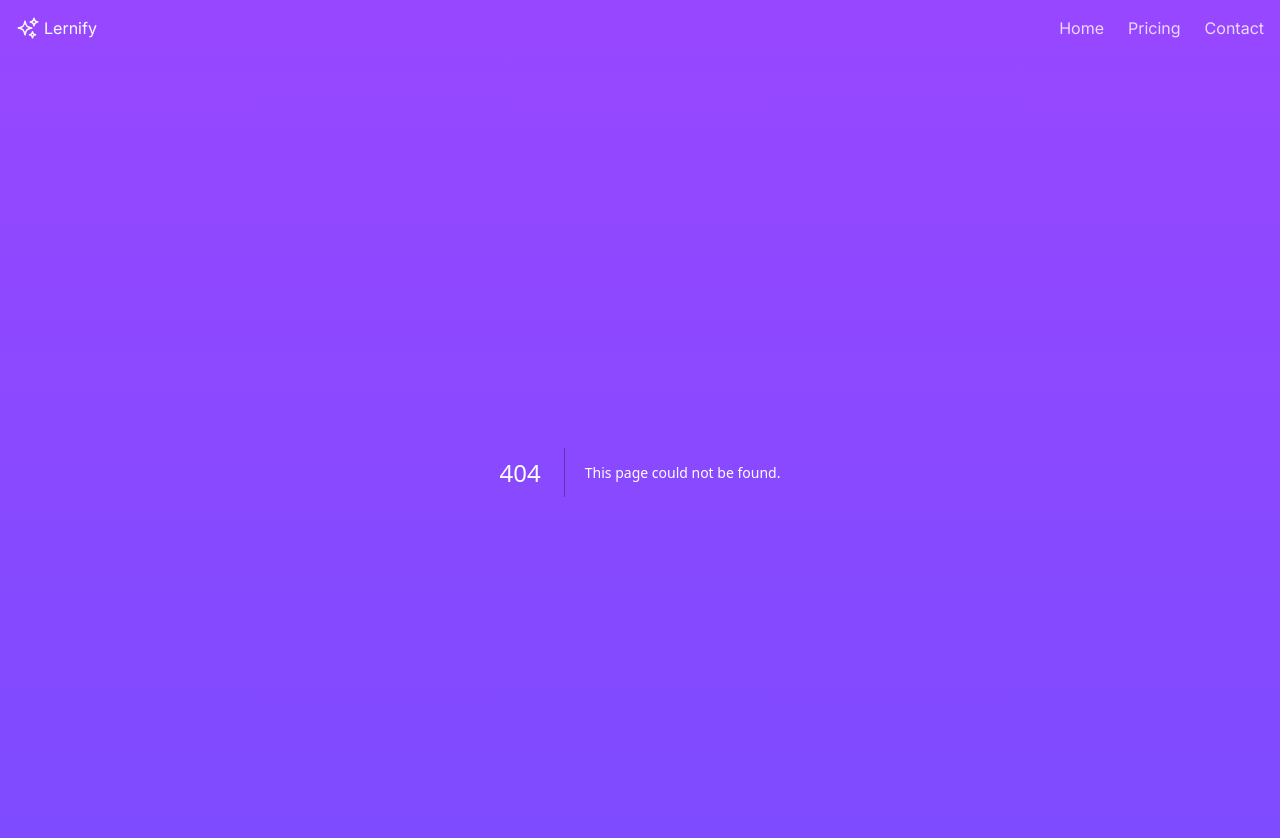
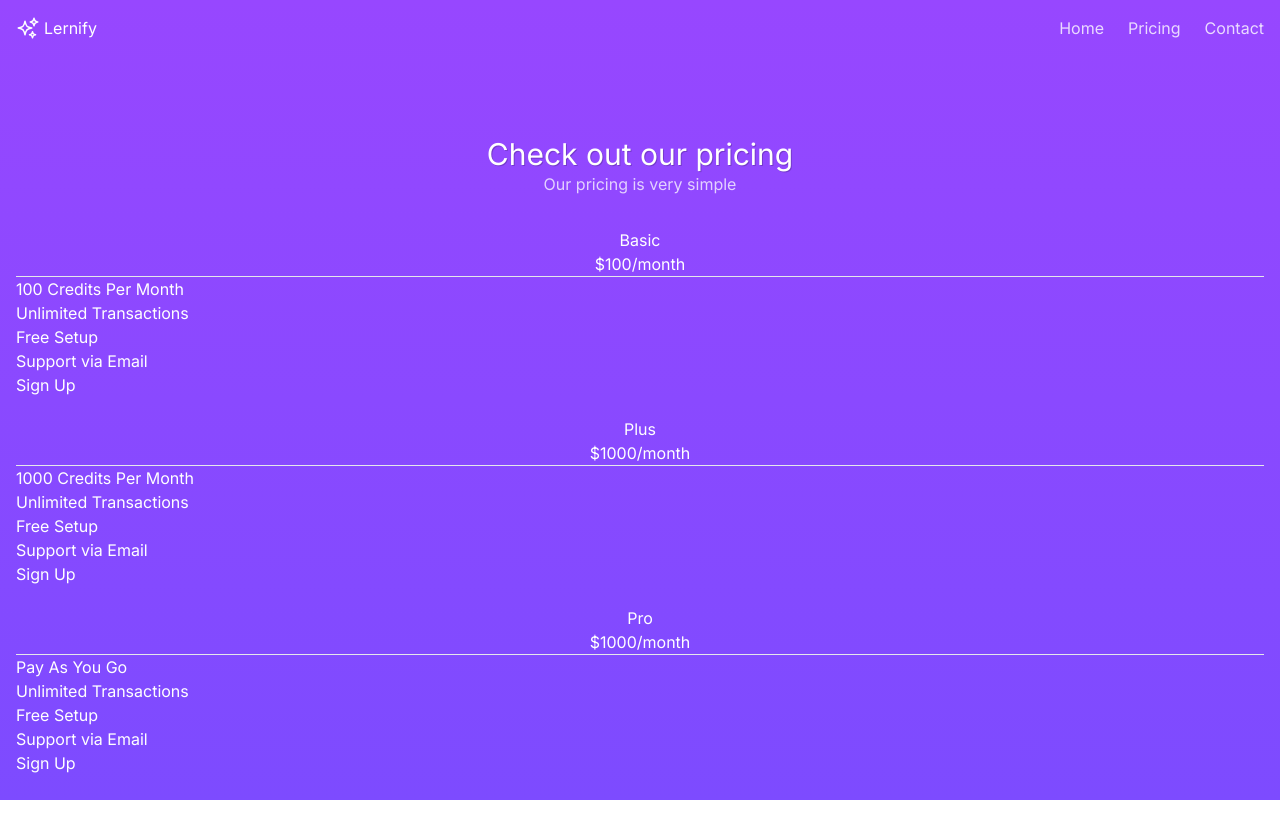
Before and after one commit to elchris95x1/lernify, a Next.js app: page /pricing in a window 1280 px wide. Before the commit this address had no page. Shown: the top 838 px of the page. After the commit the page ends 800 px from the top, so only its background shows below. Built offline with nearby package versions, Linux system fonts and the light colour scheme.

Commit message:
pricing page

```diff
--- a/package.json
+++ b/package.json
@@ -22,5 +22,9 @@
     "eslint-config-next": "14.2.3",
     "postcss": "^8",
     "tailwindcss": "^3.4.1"
-  }
+  },
+  "main": "index.js",
+  "repository": "https://github.com/elchris95x1/lernify.git",
+  "author": "Christian Lara <Christian.Lara@ibm.com>",
+  "license": "MIT"
 }
--- /dev/null
+++ b/src/app/[filename]/page.js
@@ -0,0 +1,66 @@
+'use client';
+import ResultVideo from "@/components/ResultVideo";
+import TranscriptionEditor from "@/components/TranscriptionEditor";
+import {clearTranscriptionItems} from "@/libs/awsTranscriptionHelpers";
+import axios from "axios";
+import {useEffect, useState} from "react";
+
+export default function FilePage({params}) {
+  const filename = params.filename;
+  const [isTranscribing, setIsTranscribing] = useState(false);
+  const [isFetchingInfo, setIsFetchingInfo] = useState(false);
+  const [awsTranscriptionItems, setAwsTranscriptionItems] = useState([]);
+
+  useEffect(() => {
+    getTranscription();
+  }, [filename]);
+
+  function getTranscription() {
+    setIsFetchingInfo(true);
+    axios.get('/api/transcribe?filename='+filename).then(response => {
+      setIsFetchingInfo(false);
+      const status = response.data?.status;
+      const transcription = response.data?.transcription;
+      if (status === 'IN_PROGRESS') {
+        setIsTranscribing(true);
+        setTimeout(getTranscription, 3000);
+      } else {
+        setIsTranscribing(false);
+
+        setAwsTranscriptionItems(
+          clearTranscriptionItems(transcription.results.items)
+        );
+      }
+    });
+  }
+
+  if (isTranscribing) {
+    return (
+      <div>Transcribing your video...</div>
+    );
+  }
+
+  if (isFetchingInfo) {
+    return (
+      <div>Fetching information...</div>
+    );
+  }
+    return(
+        <>
+            <div className="grid sm:grid-cols-2 gap-8 sm:gap-16">
+                <div className="">
+                <h2 className="text-2xl mb-4 text-white/60">Transcription</h2>
+                <TranscriptionEditor
+                    awsTranscriptionItems={awsTranscriptionItems}
+                    setAwsTranscriptionItems={setAwsTranscriptionItems} />
+                </div>
+                <div>
+                <h2 className="text-2xl mb-4 text-white/60">Result</h2>
+                <ResultVideo
+                    filename={filename}
+                    transcriptionItems={awsTranscriptionItems} />
+                </div>
+            </div>
+        </>
+    );
+}
--- /dev/null
+++ b/src/app/pricing/page.js
@@ -0,0 +1,65 @@
+import PageHeaders from "@/components/PageHeaders";
+
+export default function PricingPage(){
+    return(
+        <>
+            <PageHeaders
+            h1Text={'Check out our pricing'}
+            h2Text={'Our pricing is very simple'} />
+            <div class="pricing">
+            <div class="container">
+                <div class="row">
+                    <div class="col-lg-4">
+                        <div class="card mb-5 mb-lg-0">
+                            <div class="card-body">
+                                <h5 class="card-title text-muted text-uppercase text-center">Basic</h5>
+                                <h6 class="card-price text-center">$100<span class="period">/month</span></h6>
+                                <hr/>
+                                <ul class="fa-ul">
+                                    <li><span class="fa-li"><i class="fas fa-check"></i></span>100 Credits Per Month</li>
+                                    <li><span class="fa-li"><i class="fas fa-check"></i></span>Unlimited Transactions</li>
+                                    <li><span class="fa-li"><i class="fas fa-check"></i></span>Free Setup</li>
+                                    <li><span class="fa-li"><i class="fas fa-check"></i></span>Support via Email</li>
+                                </ul>
+                                <a href="#" class="btn btn-block btn-primary text-uppercase">Sign Up</a>
+                            </div>
+                        </div>
+                    </div>
+                    <div class="col-lg-4">
+                        <div class="card mb-5 mb-lg-0">
+                            <div class="card-body">
+                                <h5 class="card-title text-muted text-uppercase text-center">Plus</h5>
+                                <h6 class="card-price text-center">$1000<span class="period">/month</span></h6>
+                                <hr/>
+                                <ul class="fa-ul">
+                                    <li><span class="fa-li"><i class="fas fa-check"></i></span>1000 Credits Per Month</li>
+                                    <li><span class="fa-li"><i class="fas fa-check"></i></span>Unlimited Transactions</li>
+                                    <li><span class="fa-li"><i class="fas fa-check"></i></span>Free Setup</li>
+                                    <li><span class="fa-li"><i class="fas fa-check"></i></span>Support via Email</li>
+                                </ul>
+                                <a href="#" class="btn btn-block btn-primary text-uppercase">Sign Up</a>
+                            </div>
+                        </div>
+                    </div>
+                    <div class="col-lg-4">
+                        <div class="card">
+                            <div class="card-body">
+                                <h5 class="card-title text-muted text-uppercase text-center">Pro</h5>
+                                <h6 class="card-price text-center">$1000<span class="period">/month</span></h6>
+                                <hr/>
+                                <ul class="fa-ul">
+                                    <li><span class="fa-li"><i class="fas fa-check"></i></span>Pay As You Go</li>
+                                    <li><span class="fa-li"><i class="fas fa-check"></i></span>Unlimited Transactions</li>
+                                    <li><span class="fa-li"><i class="fas fa-check"></i></span>Free Setup</li>
+                                    <li><span class="fa-li"><i class="fas fa-check"></i></span>Support via Email</li>
+                                </ul>
+                                <a href="#" class="btn btn-block btn-primary text-uppercase">Sign Up</a>
+                            </div>
+                        </div>
+                    </div>
+                </div>
+            </div>
+            </div>
+        </>
+    );
+}
```
Also changed, not shown: src/app/api/transcribe/route.js (added).
